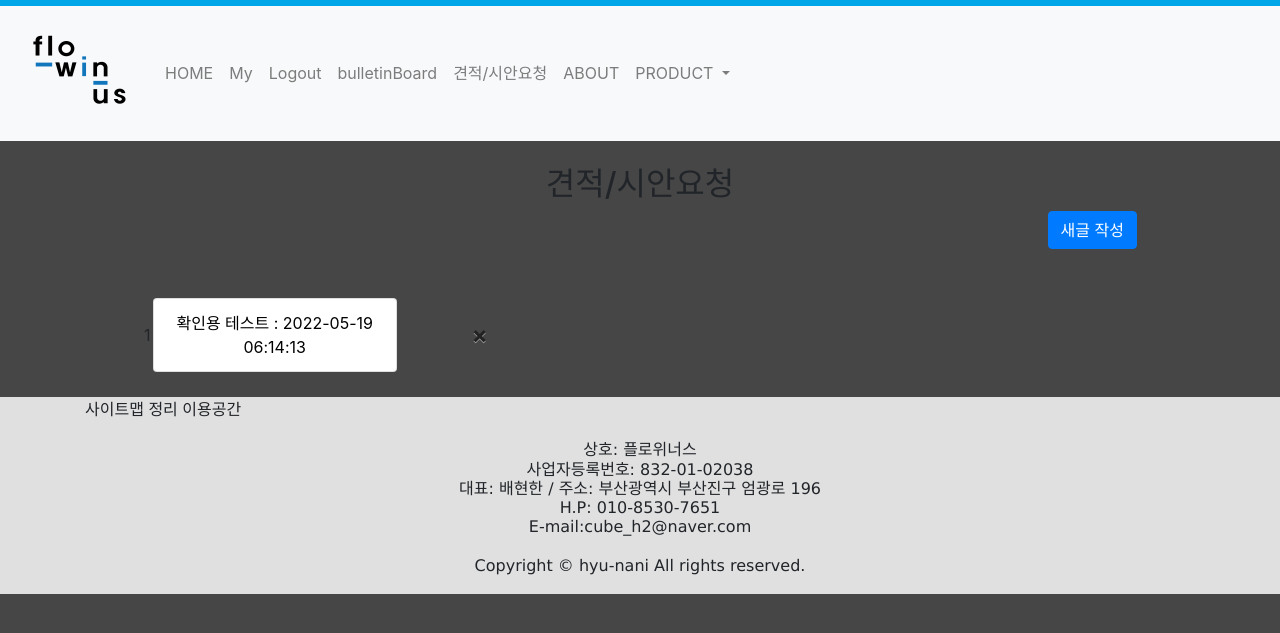
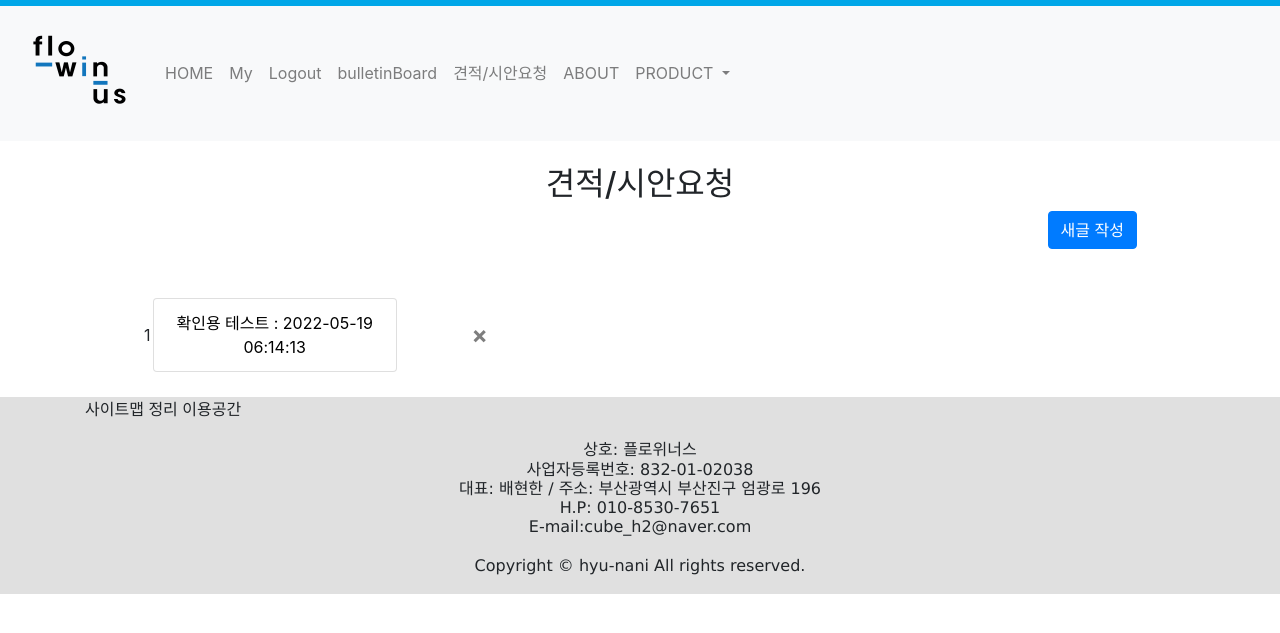
Before and after one commit to hyu-nani/webSite, a Flask app: page /estimate in a window 1280 px wide. Shown: the top 633 px of the page. Run offline with Flask 2, Linux system fonts and the light colour scheme; a user stored in the database is signed in; data comes from the database, SQL or seed files in the repository; some libraries are stand-ins or nearby versions.

Commit message:
Update base.html

```diff
--- a/website/templates/base.html
+++ b/website/templates/base.html
@@ -20,7 +20,7 @@
         />
         <title>{% block title %}Home{% endblock %}</title>
     </head>
-    <body style="background-color:rgb(70, 70, 70);">
+    <body style="background-color:rgb(255, 255, 255);">
         <nav class="navbar sticky-top navbar-expand-lg navbar-light bg-light">
             <a class="navbar-brand" href="/"><img
                 src="https://github.com/hyu-nani/webSite/blob/main/website/images/logo.png?raw=true"
```
